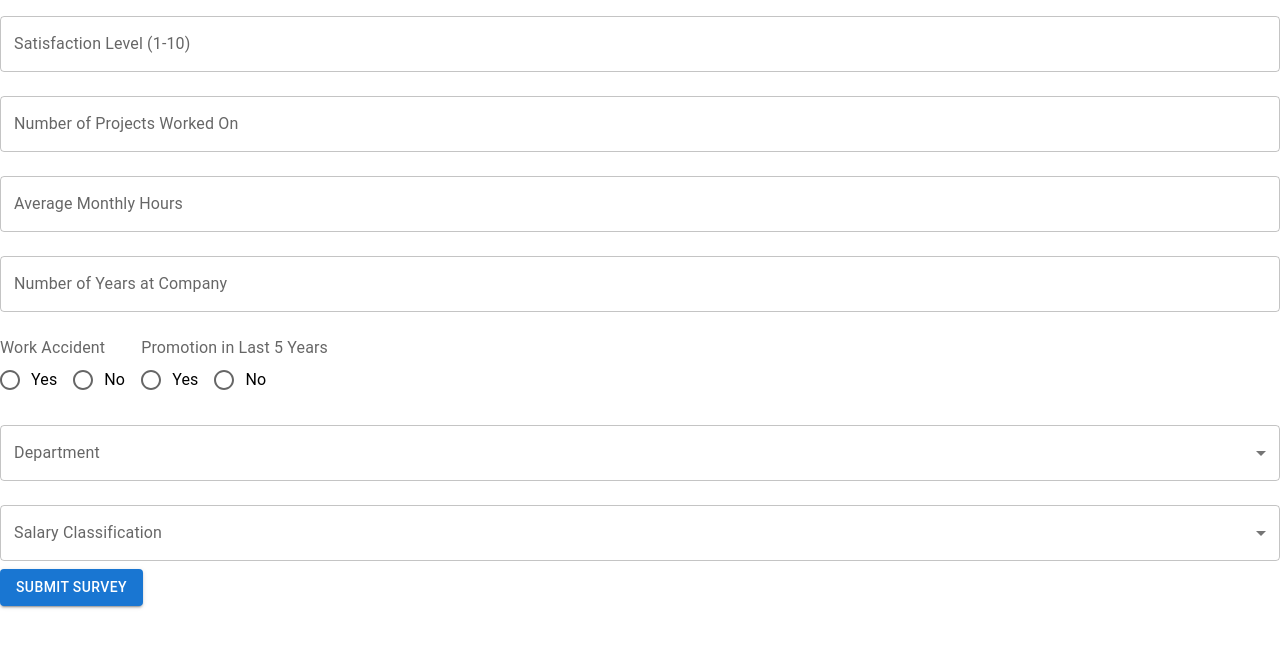
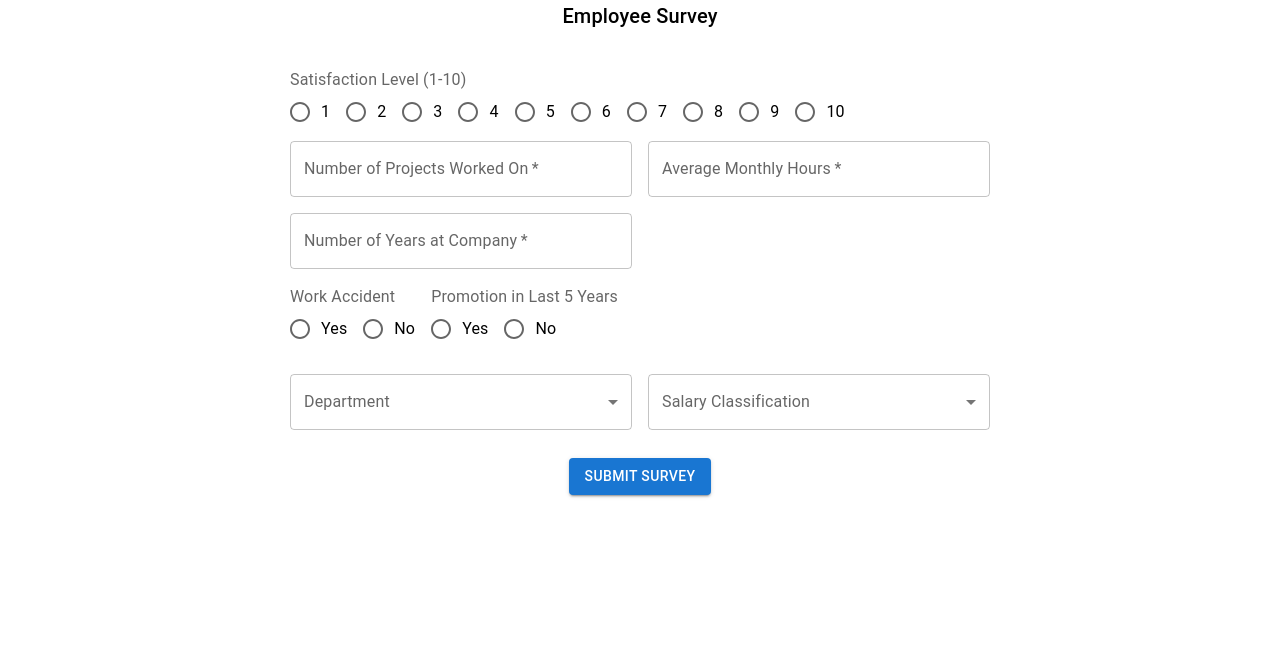
Before and after one commit to ayababa12/SkillSphere, a React (Create React App) app in the folder frontend/: page /survey in a window 1280 px wide. Shown: the top 648 px of the page. Built offline with nearby package versions, Linux system fonts and the light colour scheme.

Commit message:
added survey page

```diff
--- a/frontend/src/pages/Survey.js
+++ b/frontend/src/pages/Survey.js
@@ -8,6 +8,8 @@ import {
   FormControl,
   FormLabel,
   Select,
+  Grid,
+  Typography,
   MenuItem,
   InputLabel
 } from '@mui/material';
@@ -54,50 +56,82 @@ function Survey() {
       console.error('Error submitting survey:', error);
     });
   };
-
+  const satisfactionBubbles = Array.from({ length: 10 }, (_, i) => i + 1).map((number) => (
+    <FormControlLabel
+      key={number}
+      value={String(number)}
+      control={<Radio />}
+      label={String(number)}
+    />
+  ));
 
   return (
-    <form onSubmit={handleSubmit}>
-      <FormControl fullWidth margin="normal">
-        <TextField
-          label="Satisfaction Level (1-10)"
+    <form onSubmit={handleSubmit} style={{ maxWidth: '700px', margin: 'auto' }}>
+      <Typography variant="h6" style={{ textAlign: 'center', marginBottom: '20px' }}>Employee Survey</Typography>
+
+      <FormControl component="fieldset" margin="normal">
+        <FormLabel component="legend">Satisfaction Level (1-10)</FormLabel>
+        <RadioGroup
+          row
+          name="satisfactionLevel"
           value={satisfactionLevel}
           onChange={(e) => setSatisfactionLevel(e.target.value)}
-          type="number"
-          inputProps={{ min: 1, max: 10 }}
+          required
+          style={{ justifyContent: 'center' }}
+        >
+          {Array.from({ length: 10 }, (_, i) => (
+            <FormControlLabel
+              key={i + 1}
+              value={String(i + 1)}
+              control={<Radio />}
+              label={String(i + 1)}
             />
+          ))}
+        </RadioGroup>
       </FormControl>
 
-      <FormControl fullWidth margin="normal">
+      <Grid container spacing={2}>
+        <Grid item xs={6}>
           <TextField
             label="Number of Projects Worked On"
             value={numProjects}
             onChange={(e) => setNumProjects(e.target.value)}
+            required
             type="number"
+            fullWidth
           />
-      </FormControl>
-
-      <FormControl fullWidth margin="normal">
+        </Grid>
+        <Grid item xs={6}>
           <TextField
             label="Average Monthly Hours"
             value={avgMonthlyHours}
             onChange={(e) => setAvgMonthlyHours(e.target.value)}
+            required
             type="number"
+            fullWidth
           />
-      </FormControl>
-
-      <FormControl fullWidth margin="normal">
+        </Grid>
+        <Grid item xs={6}>
           <TextField
             label="Number of Years at Company"
             value={yearsAtCompany}
             onChange={(e) => setYearsAtCompany(e.target.value)}
+            required
             type="number"
+            fullWidth
           />
-      </FormControl>
+        </Grid>
+      </Grid>
 
       <FormControl component="fieldset" margin="normal">
         <FormLabel component="legend">Work Accident</FormLabel>
-        <RadioGroup row name="workAccident" value={workAccident} onChange={(e) => setWorkAccident(e.target.value)}>
+        <RadioGroup
+          row
+          name="workAccident"
+          value={workAccident}
+          onChange={(e) => setWorkAccident(e.target.value)}
+          required
+        >
           <FormControlLabel value="yes" control={<Radio />} label="Yes" />
           <FormControlLabel value="no" control={<Radio />} label="No" />
         </RadioGroup>
@@ -105,35 +139,49 @@ function Survey() {
 
       <FormControl component="fieldset" margin="normal">
         <FormLabel component="legend">Promotion in Last 5 Years</FormLabel>
-        <RadioGroup row name="promotion" value={promotion} onChange={(e) => setPromotion(e.target.value)}>
+        <RadioGroup
+          row
+          name="promotion"
+          value={promotion}
+          onChange={(e) => setPromotion(e.target.value)}
+          required
+        >
           <FormControlLabel value="yes" control={<Radio />} label="Yes" />
           <FormControlLabel value="no" control={<Radio />} label="No" />
         </RadioGroup>
       </FormControl>
 
+      <Grid container spacing={2}>
+        <Grid item xs={6}>
           <FormControl fullWidth margin="normal">
             <InputLabel>Department</InputLabel>
-        <Select value={department} onChange={(e) => setDepartment(e.target.value)}>
+            <Select value={department} onChange={(e) => setDepartment(e.target.value)}
+            required>
               <MenuItem value="HR">HR</MenuItem>
               <MenuItem value="Accounting">Accounting</MenuItem>
               {/* Add other departments as needed */}
             </Select>
           </FormControl>
-
+        </Grid>
+        <Grid item xs={6}>
           <FormControl fullWidth margin="normal">
             <InputLabel>Salary Classification</InputLabel>
-        <Select value={salary} onChange={(e) => setSalary(e.target.value)}>
+            <Select value={salary} onChange={(e) => setSalary(e.target.value)}
+            required>
               <MenuItem value="low">Low</MenuItem>
               <MenuItem value="medium">Medium</MenuItem>
               <MenuItem value="high">High</MenuItem>
             </Select>
           </FormControl>
+        </Grid>
+      </Grid>
 
-      <Button variant="contained" color="primary" type="submit">
+      <Button variant="contained" color="primary" type="submit" style={{ marginTop: '20px', display: 'block', marginLeft: 'auto', marginRight: 'auto' }}>
         Submit Survey
       </Button>
     </form>
   );
+
 }
 
 export default Survey;
```
Lines whose indentation alone changed are shown as unchanged.
